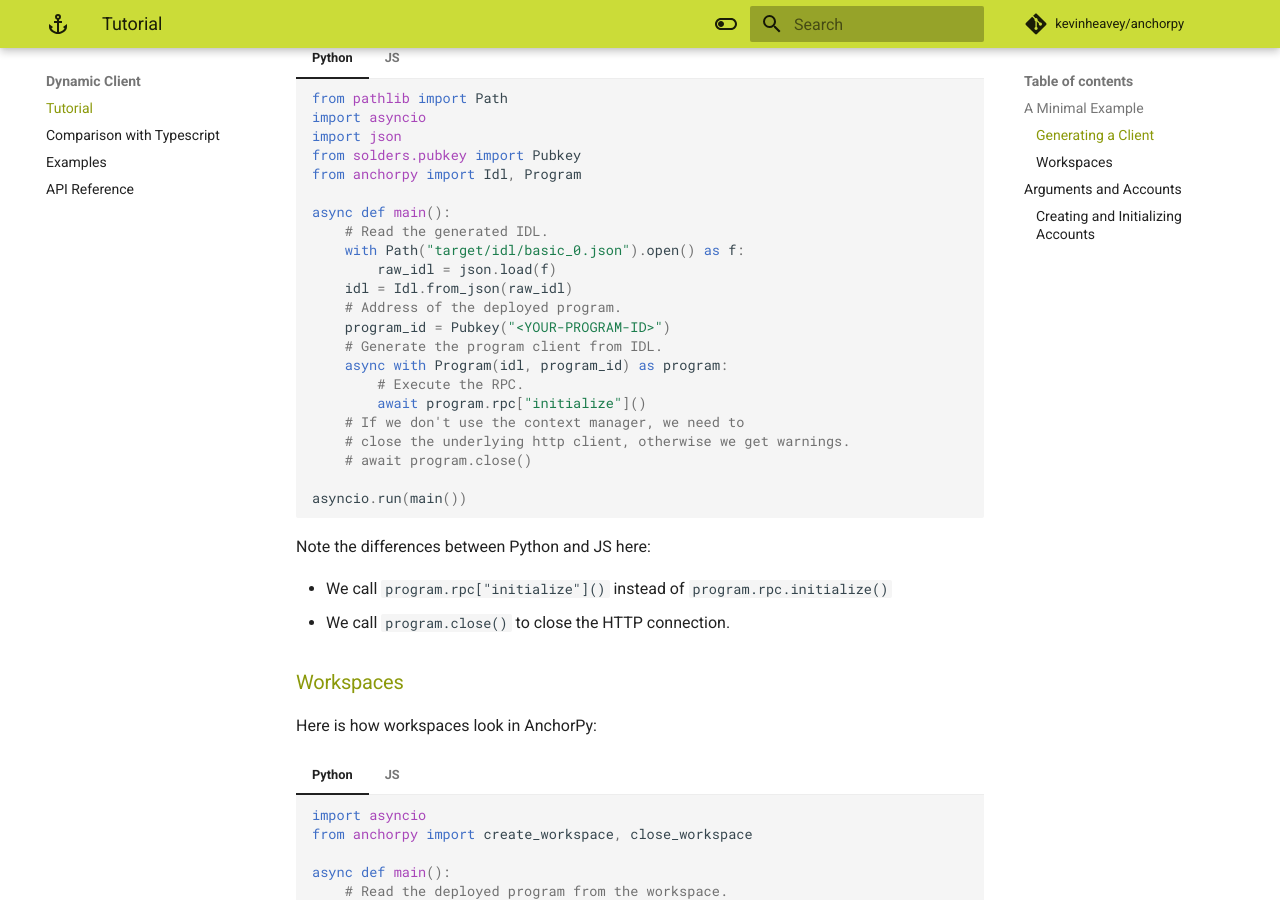
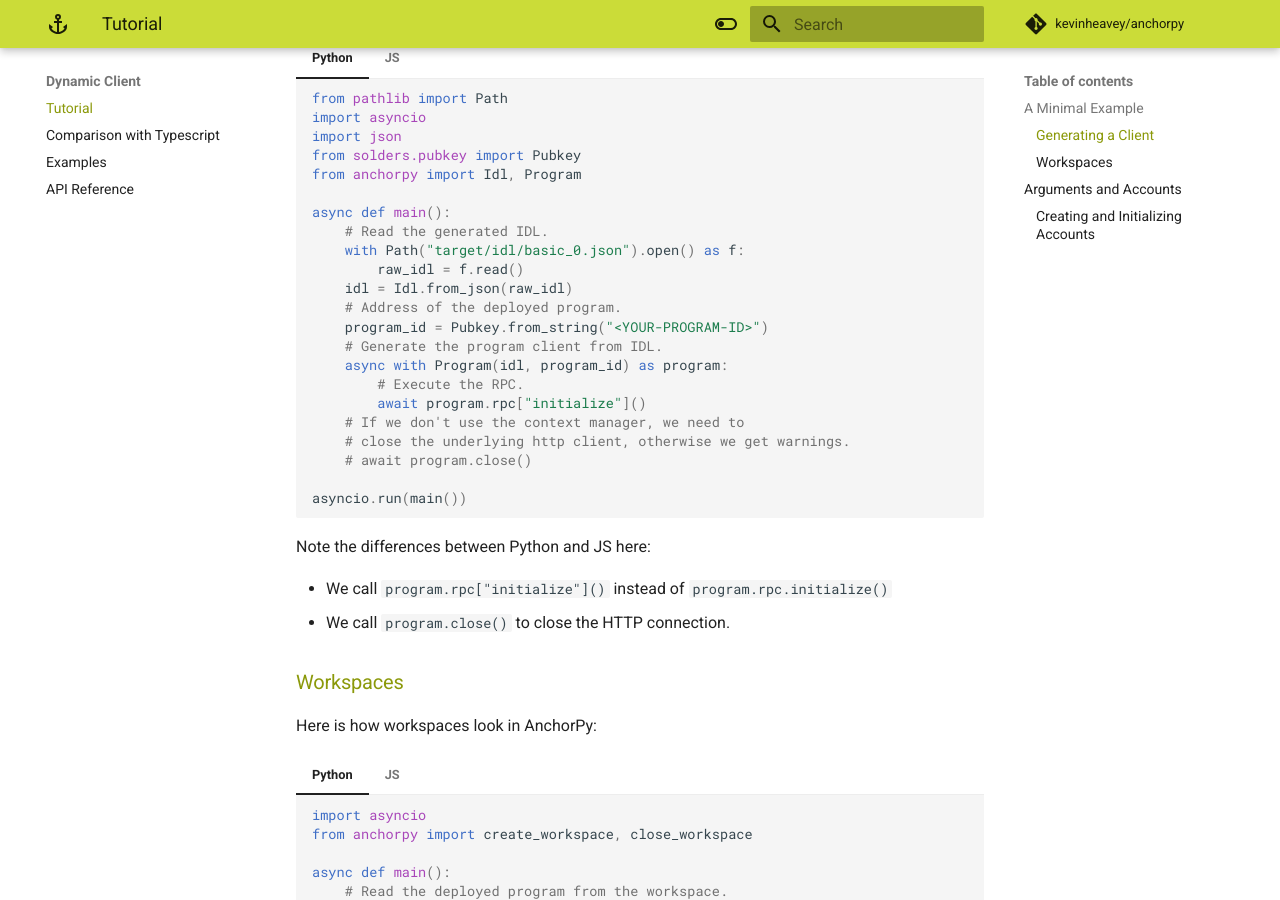
Before and after one commit to kevinheavey/anchorpy, an MkDocs documentation site: the page built from docs/dynamic_client/index.md, in a window 1280 px wide and 900 px high, scrolled down 601 px. Built offline with MkDocs 1.6.1 and Material for MkDocs 9.7.7, drawn with Linux system fonts in a browser that asks for light colours; comment, search, counter and statistics services are not loaded.

Commit message:
Update index.md
Fixed example

```diff
--- a/docs/dynamic_client/index.md
+++ b/docs/dynamic_client/index.md
@@ -25,10 +25,10 @@ Here is how we generate a client from an IDL and use it to interact with a smart
     async def main():
         # Read the generated IDL.
         with Path("target/idl/basic_0.json").open() as f:
-            raw_idl = json.load(f)
+            raw_idl = f.read()
         idl = Idl.from_json(raw_idl)
         # Address of the deployed program.
-        program_id = Pubkey("<YOUR-PROGRAM-ID>")
+        program_id = Pubkey.from_string("<YOUR-PROGRAM-ID>")
         # Generate the program client from IDL.
         async with Program(idl, program_id) as program:
             # Execute the RPC.
```
